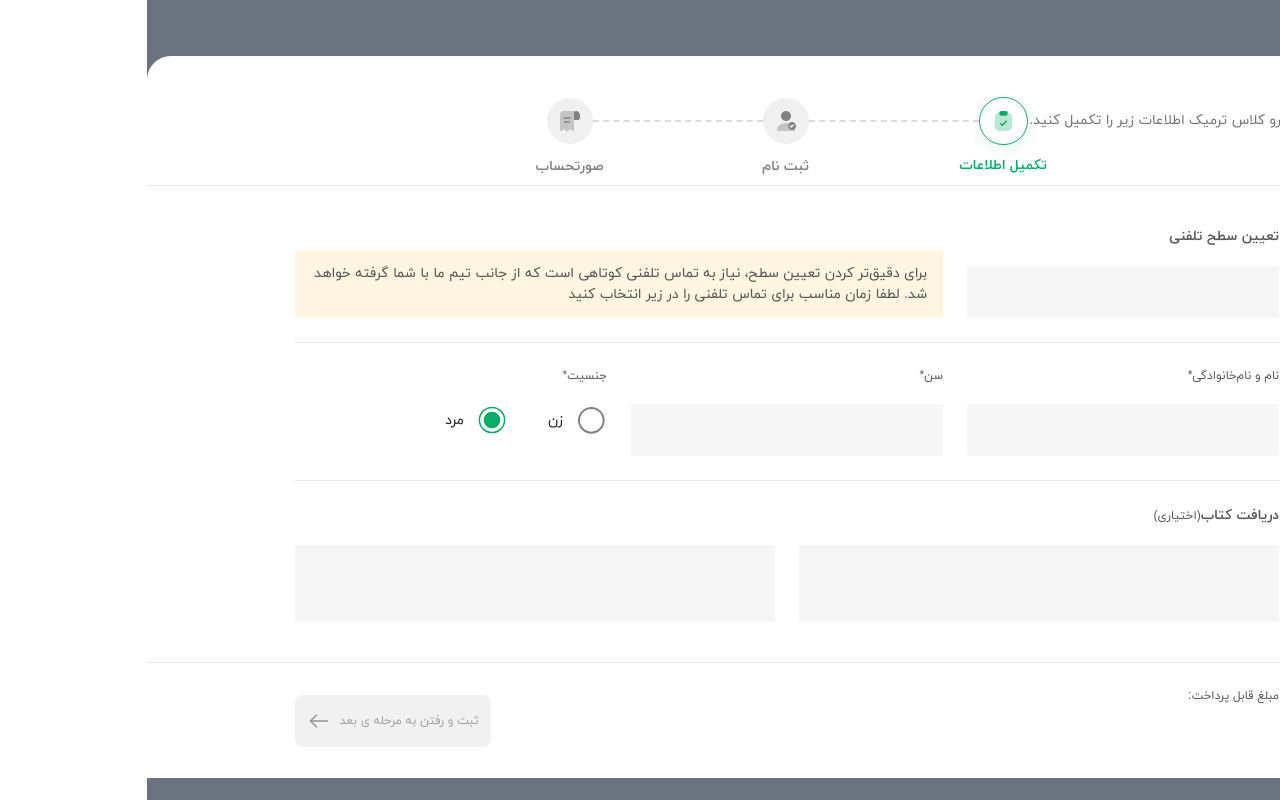
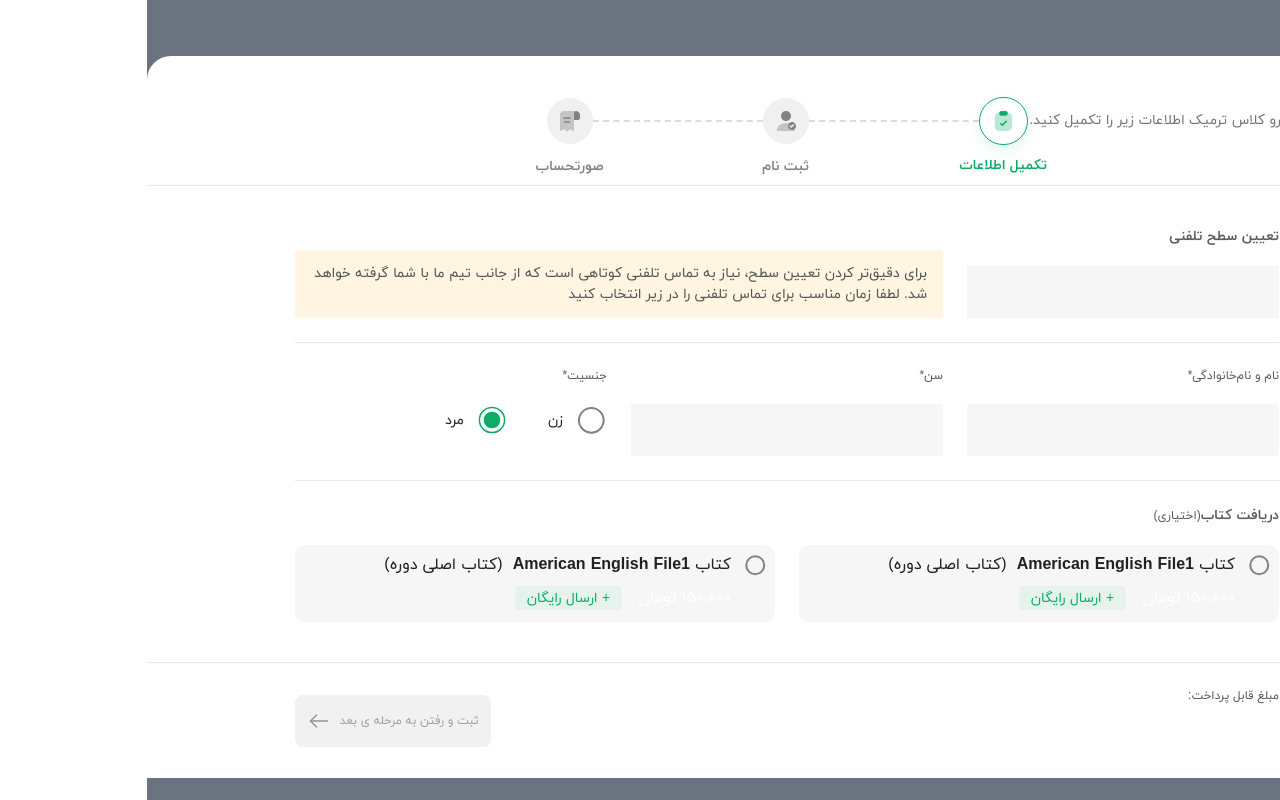
Before and after one commit to buggyGrandma/lang-site, a Next.js app: page /class-reservation/information-completion in a window 1280 px wide. Built offline with nearby package versions, Linux system fonts and the light colour scheme.

Commit message:
book selection handled

```diff
--- /dev/null
+++ b/app/class-reservation/information-completion/Book/CheckButton.tsx
@@ -0,0 +1,36 @@
+const CheckButton = ({ selected }: { selected: boolean }) => {
+  return (
+    <>
+      {selected ? (
+        <svg
+          width="24"
+          height="24"
+          viewBox="0 0 24 24"
+          fill="none"
+          xmlns="http://www.w3.org/2000/svg"
+        >
+          <path
+            d="M12 2C6.49 2 2 6.49 2 12C2 17.51 6.49 22 12 22C17.51 22 22 17.51 22 12C22 6.49 17.51 2 12 2ZM16.78 9.7L11.11 15.37C10.97 15.51 10.78 15.59 10.58 15.59C10.38 15.59 10.19 15.51 10.05 15.37L7.22 12.54C6.93 12.25 6.93 11.77 7.22 11.48C7.51 11.19 7.99 11.19 8.28 11.48L10.58 13.78L15.72 8.64C16.01 8.35 16.49 8.35 16.78 8.64C17.07 8.93 17.07 9.4 16.78 9.7Z"
+            fill="#0CAC67"
+          />
+        </svg>
+      ) : (
+        <svg
+          width="24"
+          height="24"
+          viewBox="0 0 24 24"
+          fill="none"
+          xmlns="http://www.w3.org/2000/svg"
+        >
+          <path
+            d="M12.2513 21.2525C7.28657 21.2525 3.25 17.2159 3.25 12.2513C3.25 7.28657 7.28657 3.25 12.2513 3.25C17.2159 3.25 21.2525 7.28657 21.2525 12.2513C21.2525 17.2159 17.2159 21.2525 12.2513 21.2525Z"
+            stroke="#818181"
+            stroke-width="2"
+          />
+        </svg>
+      )}
+    </>
+  );
+};
+
+export default CheckButton;
--- /dev/null
+++ b/app/class-reservation/information-completion/Book/index.tsx
@@ -0,0 +1,27 @@
+import CheckButton from "./CheckButton";
+
+const Book = ({ selected }: { selected: boolean }) => {
+  const backGround = selected ? "bg-[#F3FBF7]" : "bg-[#F6F6F6] ";
+  return (
+    <div
+      className={`${backGround} flex items-start gap-[12px] md:w-[480px] md:h-[77px] h-[97px] p-2 w-full rounded-[10px]`}
+    >
+      <CheckButton selected={selected} />
+      <div className="flex flex-col gap-[9px]">
+        <div className="text-[#212121] font-normal flex ">
+          <p>کتاب</p>
+          <p className="font-bold"> &nbsp;American English File1 &nbsp;</p>
+          <p>(کتاب اصلی دوره)</p>
+        </div>
+        <div className="flex gap-x-[16px] ">
+          <p>۱۵۰،۰۰۰ تومان</p>
+          <div className="px-[12px] rounded-[4px] flex items-center font-medium text-[14px] text-[#0CAC67] bg-[#D7F1E680]">
+            + ارسال رایگان
+          </div>
+        </div>
+      </div>
+    </div>
+  );
+};
+
+export default Book;
--- a/app/class-reservation/information-completion/page.tsx
+++ b/app/class-reservation/information-completion/page.tsx
@@ -2,9 +2,11 @@
 import { useState } from "react";
 import RadioIcon from "../../components/RadioIcon";
 import TextInput from "./TextInput";
+import Book from "./Book";
 
 const InformationCompletion = () => {
-  const [selected, setSelected] = useState<"male" | "female">("male");
+  const [sex, setSex] = useState<"male" | "female">("male");
+  const [book, setBook] = useState<"book1" | "book2">();
   return (
     <>
       <div className="max-w-[984px]">
@@ -38,7 +40,7 @@ const InformationCompletion = () => {
             </div>
             <div className="text-[#212121] text-[14px] font-normal flex gap-[40px] items-center">
               <input
-                onChange={() => setSelected("female")}
+                onChange={() => setSex("female")}
                 className="hidden"
                 type="radio"
                 name="sex"
@@ -49,11 +51,11 @@ const InformationCompletion = () => {
                 className="flex gap-[12px] justify-center items-center"
                 htmlFor="female"
               >
-                <RadioIcon selected={selected === "female"} />
+                <RadioIcon selected={sex === "female"} />
                 <p>زن</p>
               </label>
               <input
-                onChange={() => setSelected("male")}
+                onChange={() => setSex("male")}
                 className="hidden"
                 type="radio"
                 name="sex"
@@ -64,7 +66,7 @@ const InformationCompletion = () => {
                 className="flex gap-[12px] justify-center items-center"
                 htmlFor="male"
               >
-                <RadioIcon selected={selected === "male"} />
+                <RadioIcon selected={sex === "male"} />
                 <p>مرد</p>
               </label>
             </div>
@@ -77,8 +79,28 @@ const InformationCompletion = () => {
               <p className="text-[12px] font-normal font-iranSans">(اختیاری)</p>
             </div>
             <div className="flex flex-col md:flex-row gap-x-[24px] gap-y-[12px]">
-              <div className="md:w-[480px] md:h-[77px] h-[97px] bg-[#F6F6F6] w-full "></div>
-              <div className="md:w-[480px] md:h-[77px] h-[97px] bg-[#F6F6F6] w-full "></div>
+              <input
+                onChange={() => setBook("book1")}
+                className="hidden"
+                type="radio"
+                name="book"
+                value="book1"
+                id="book1"
+              />
+              <label htmlFor="book1">
+                <Book selected={book === "book1"} />
+              </label>
+              <input
+                onChange={() => setBook("book2")}
+                className="hidden"
+                type="radio"
+                name="book"
+                value="book2"
+                id="book2"
+              />
+              <label htmlFor="book2">
+                <Book selected={book === "book2"} />
+              </label>
             </div>
           </div>
         </div>
```
